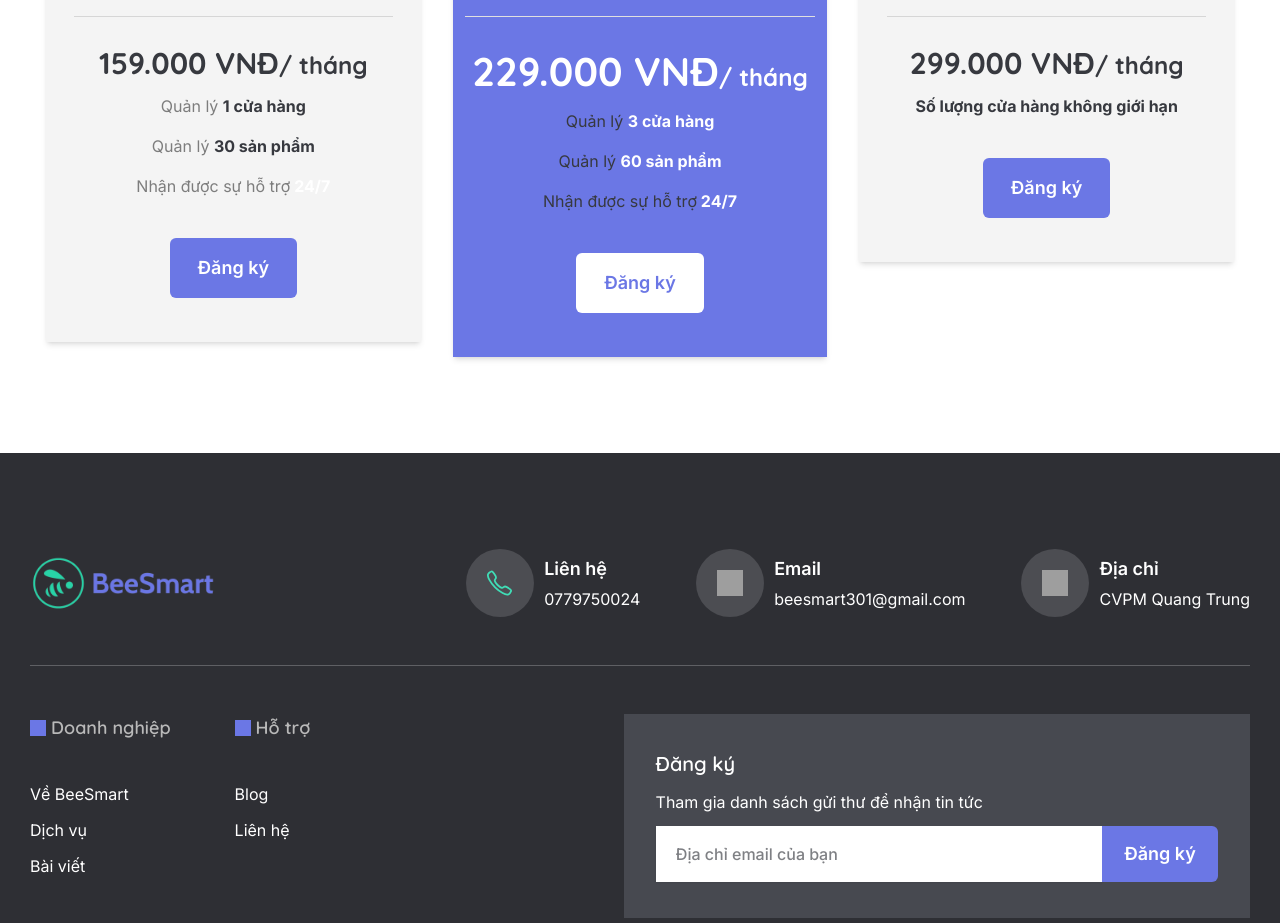
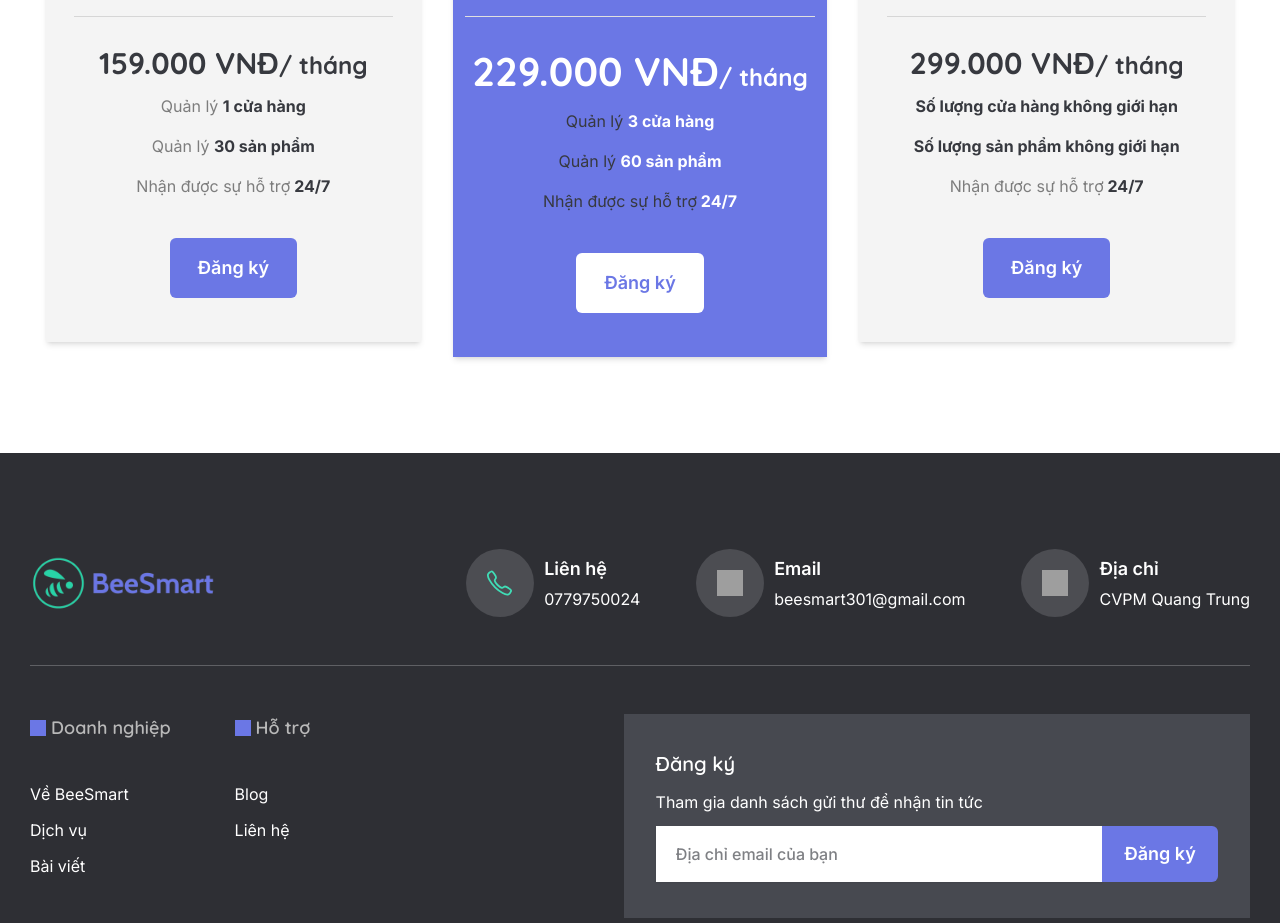
Before and after one commit to khangnguyen2100/next-13-sales-management-project, a Next.js app: page /services in a window 1280 px wide. Shown: the part 1620-2543 px from the top of the page. Built offline with nearby package versions, Linux system fonts and the light colour scheme; grey boxes are pictures that could not be loaded.

Commit message:
change team img

```diff
--- a/src/components/about_us/Banner.tsx
+++ b/src/components/about_us/Banner.tsx
@@ -1,4 +1,4 @@
-import BannerImg from 'public/images/teamIMG.jpg';
+import BannerImg from 'public/images/Home_Banner.jpg';
 
 import HeroBanner from '../common/HeroBanner';
 function AboutUsBanner() {
--- a/src/components/about_us/Our_team.tsx
+++ b/src/components/about_us/Our_team.tsx
@@ -1,5 +1,4 @@
 import Image, { StaticImageData } from 'next/image';
-import Link from 'next/link';
 
 import Twiter from 'public/icons/Twiter.svg';
 import Fb from 'public/icons/Fb.svg';
--- a/src/components/pricing/PricingOptionSection.tsx
+++ b/src/components/pricing/PricingOptionSection.tsx
@@ -87,7 +87,7 @@ const PricingOptionSection = () => {
             </p>
             <p>
               Nhận được sự hỗ trợ
-              <strong className='text-white'> 24/7</strong>
+              <strong className='text-typo-1'> 24/7</strong>
             </p>
           </div>
           <ButtonLink
@@ -150,6 +150,15 @@ const PricingOptionSection = () => {
               <strong className='text-typo-1'>
                 Số lượng cửa hàng không giới hạn
               </strong>
+            </p>
+            <p>
+              <strong className='text-typo-1'>
+                Số lượng sản phẩm không giới hạn
+              </strong>
+            </p>
+            <p>
+              Nhận được sự hỗ trợ
+              <strong className='text-typo-1'> 24/7</strong>
             </p>
           </div>
           <ButtonLink
```
Also changed, not shown: public/images/about_us/datAnHai.jpg, public/images/teamIMG.jpg.
